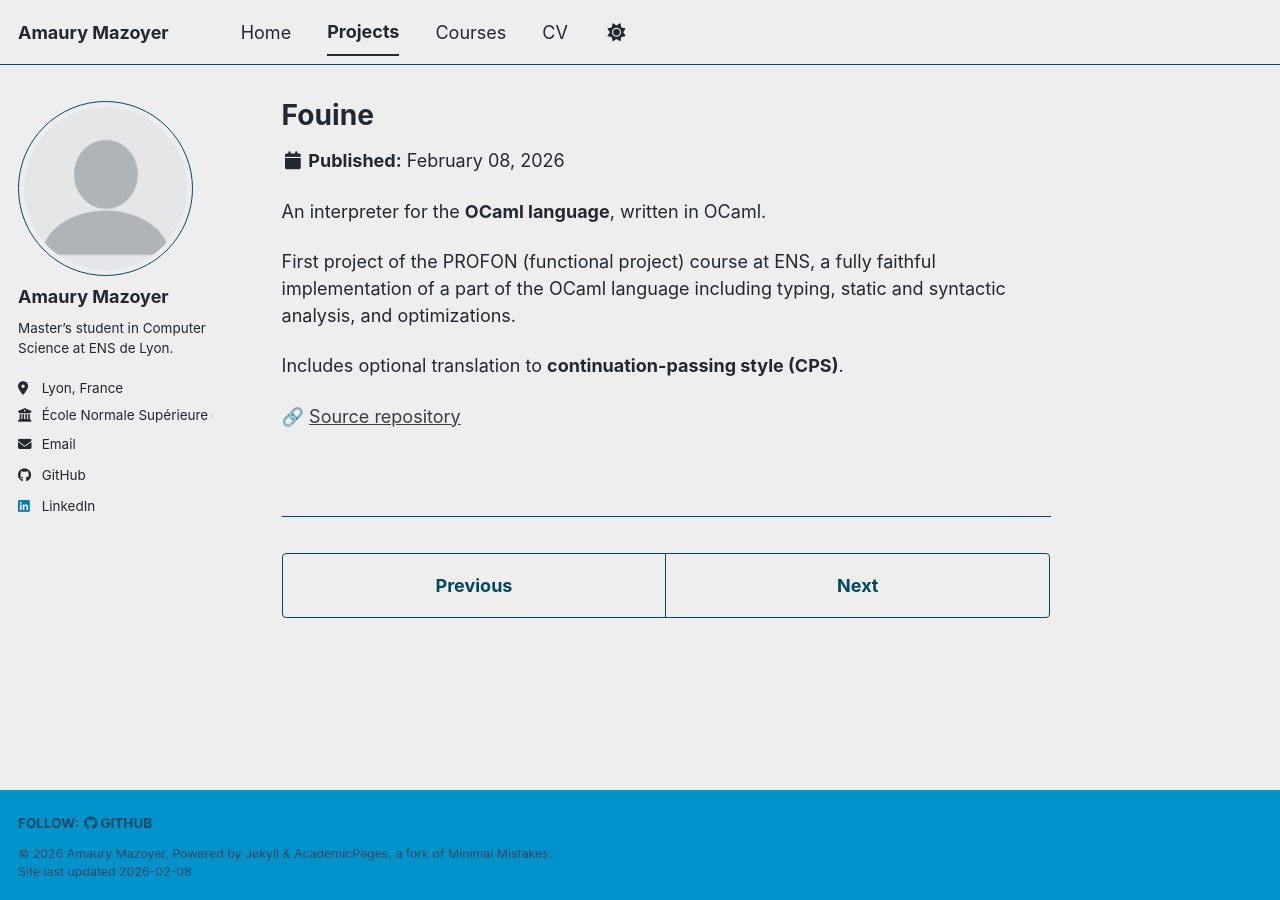
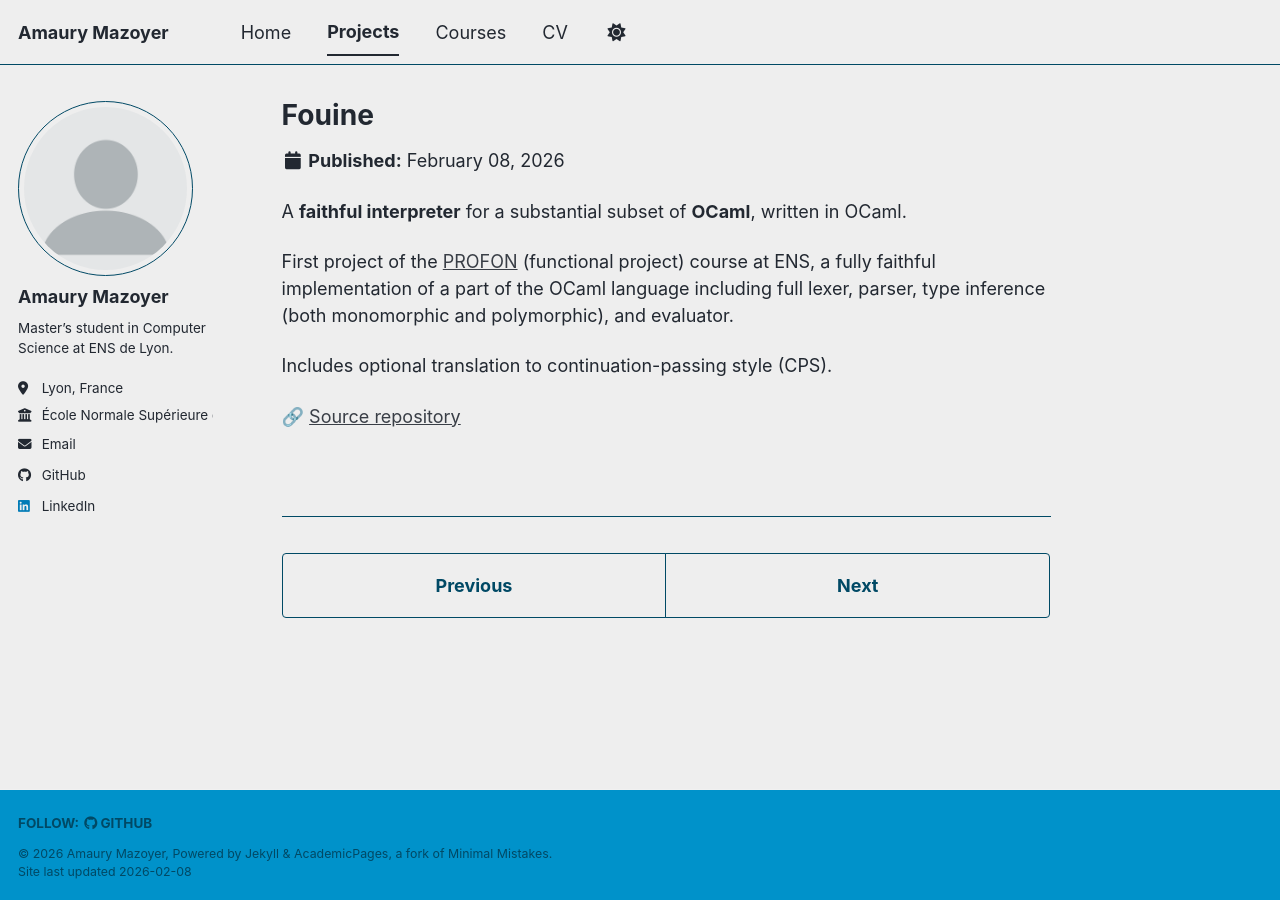
Before and after one commit to a-mazoyer/a-mazoyer.github.io, a Jekyll site: the page built from _projects/fouine.md, in a window 1280 px wide. Built offline with Jekyll 4.4.1, drawn with Linux system fonts in a browser that asks for light colours; a script bundle is joined from its source files by our own code; library files that are not in the unit come from our copies.

Commit message:
update cc course notes

```diff
--- a/_projects/fouine.md
+++ b/_projects/fouine.md
@@ -4,11 +4,10 @@ collection: projects
 permalink: /projects/fouine/
 ---
 
-An interpreter for the **OCaml language**, written in OCaml.
+A **faithful interpreter** for a substantial subset of **OCaml**, written in OCaml.
 
-First project of the PROFON (functional project) course at ENS, a fully faithful implementation of a part of the OCaml language including
-typing, static and syntactic analysis, and optimizations.
+First project of the [PROFON](/courses/l3/profon) (functional project) course at ENS, a fully faithful implementation of a part of the OCaml language including full lexer, parser, type inference (both monomorphic and polymorphic), and evaluator.
 
-Includes optional translation to **continuation-passing style (CPS)**.
+Includes optional translation to continuation-passing style (CPS).
 
 🔗 [Source repository](https://gitlab.aliens-lyon.fr/amazoyer/better-fouine)
```
Also changed, not shown: 1 other file.
